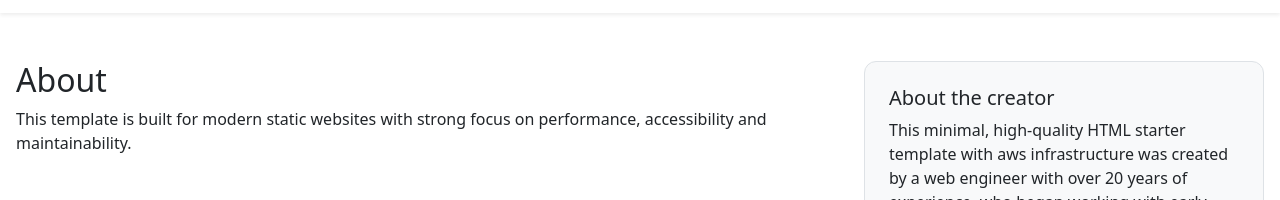
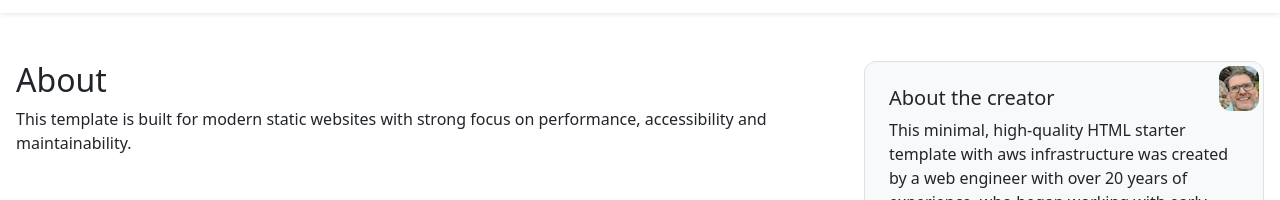
Before and after one commit to iru-b/html-template-vite-aws-tooling, a website built with Vite: page app/index.html in a window 1280 px wide. Shown: the part 67-267 px from the top of the page. Built offline with nearby package versions, Linux system fonts and the light colour scheme.

Commit message:
feat: portait image (#9)

```diff
--- a/app/src/partials/aside.html
+++ b/app/src/partials/aside.html
@@ -1,5 +1,6 @@
 <aside class="col-12 col-lg-4">
     <div class="cta-box p-4 border rounded bg-light">
+        <img src="/public/images/ingo-ruck.jpg" alt="Ingo Ruck" width="40" class="img-fluid rounded aside-portait" />
         <h2 class="h5">About the creator</h2>
         <p>
             This minimal, high-quality HTML starter template with aws infrastructure was created by a web engineer
--- a/app/src/scss/_custom.scss
+++ b/app/src/scss/_custom.scss
@@ -70,3 +70,10 @@ main {
     min-height: 135px;
   }
 }
+
+.aside-portait {
+  float: right;
+  position: relative;
+  right: -20px;
+  top: -20px;
+}
```
Also changed, not shown: app/public/images/ingo-ruck.jpg (added).
